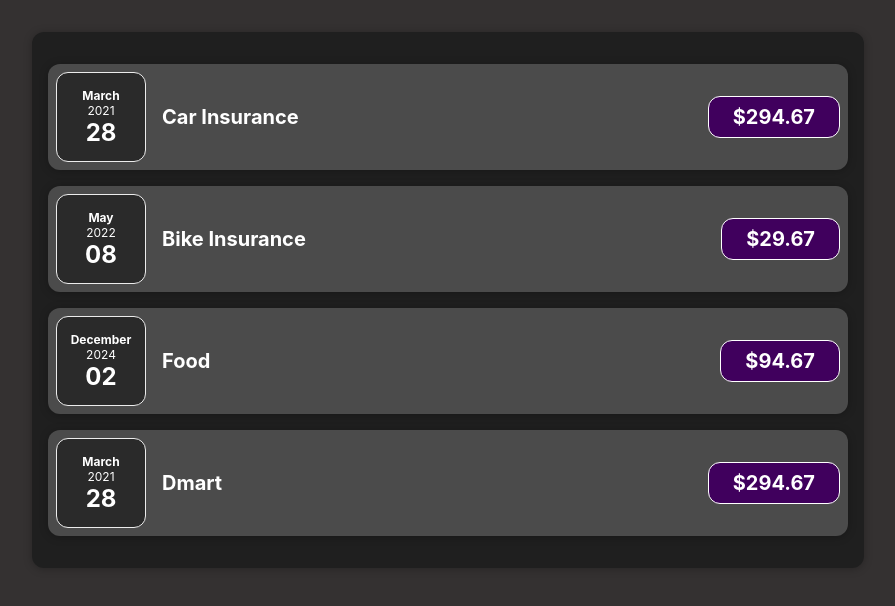
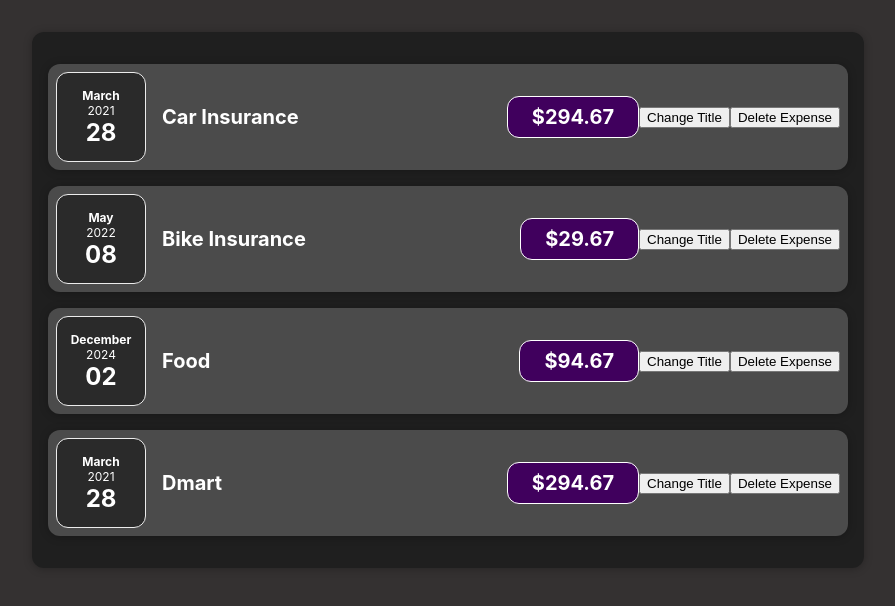
Before and after one commit to Mohit27mk/React-ExpenseTracker, a React (Create React App) app: page / in a window 1280 px wide. Shown: the top 606 px of the page, without its empty margins (192-1087 px from the left). Built offline with nearby package versions, Linux system fonts and the light colour scheme.

Commit message:
adding button and event listeners

```diff
--- a/src/components/Expenses/ExpenseItem.js
+++ b/src/components/Expenses/ExpenseItem.js
@@ -4,12 +4,16 @@ import ExpenseDetails from './ExpenseDetails';
 import Card from '../UI/Card';
 
 function ExpenseItem(props){
+const clickHandler=()=>{
 
+}
 
     return(
       <Card className='expense-item'>
       <ExpenseDate date={props.date} />
       <ExpenseDetails amount={props.amount}  location={props.location}   title={props.title} />
+     <button onClick={clickHandler}>Change Title</button>
+    <button>Delete Expense</button>
     </Card>
     );
 }
```
